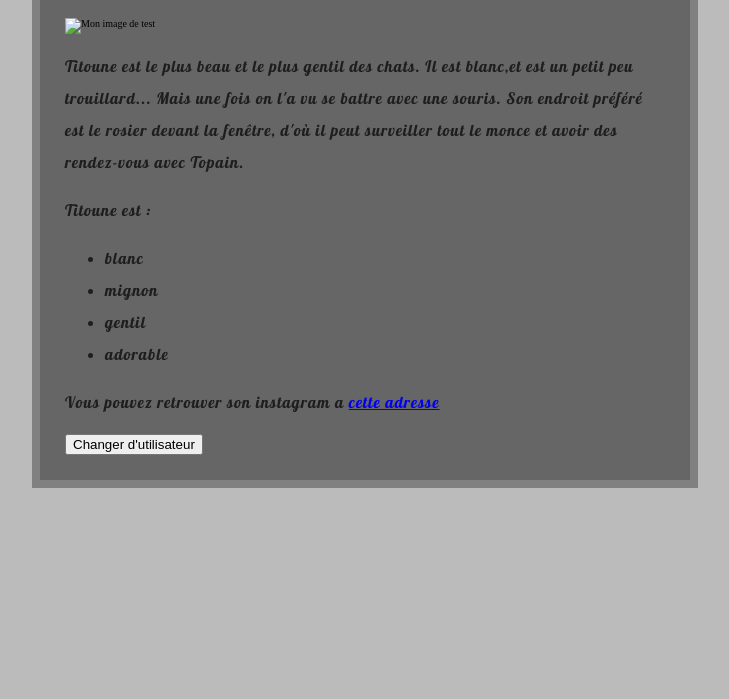
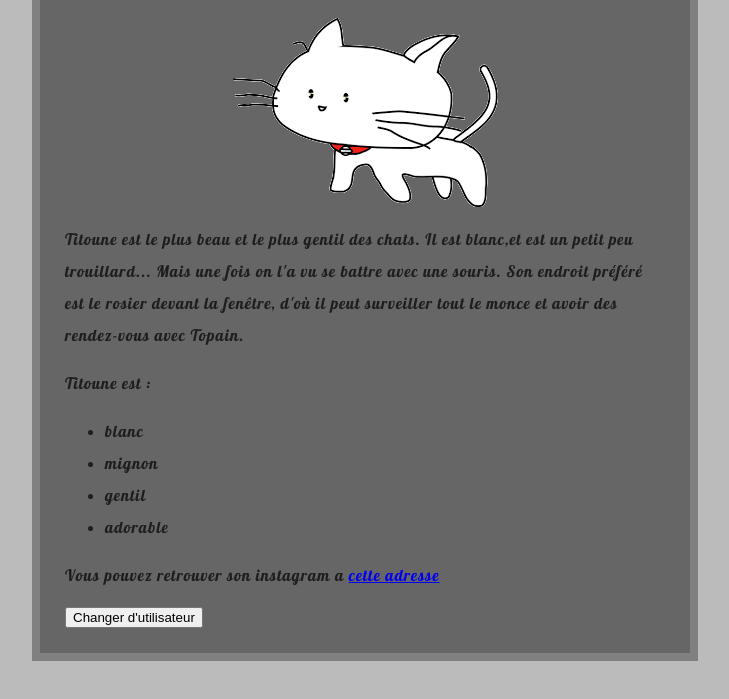
Before and after one commit to BrakTan/BrakTan.github.io, a plain HTML site: page index.html in a window 1280 px wide. Shown: the part 99-798 px from the top of the page, without its empty margins (275-1004 px from the left). Drawn offline with Linux system fonts and the light colour scheme.

Commit message:
Update index.html

```diff
--- a/index.html
+++ b/index.html
@@ -9,7 +9,7 @@
     </head>
     <body>
         <h1>We Love Titoune</h1>
-        <image src="../site-test/images/index.png" alt="Mon image de test" id="titoune-head"/>
+        <image src="images/index.png" alt="Mon image de test" id="titoune-head"/>
         <p>Titoune est le plus beau et le plus gentil des chats. Il est blanc,et est un petit peu trouillard... Mais une fois on l'a vu se battre avec une souris. Son endroit préféré est le rosier devant la fenêtre, d'où il peut surveiller tout le monce et avoir des rendez-vous avec Topain.</p>
         <p>Titoune est :</p>
         <ul>
```
